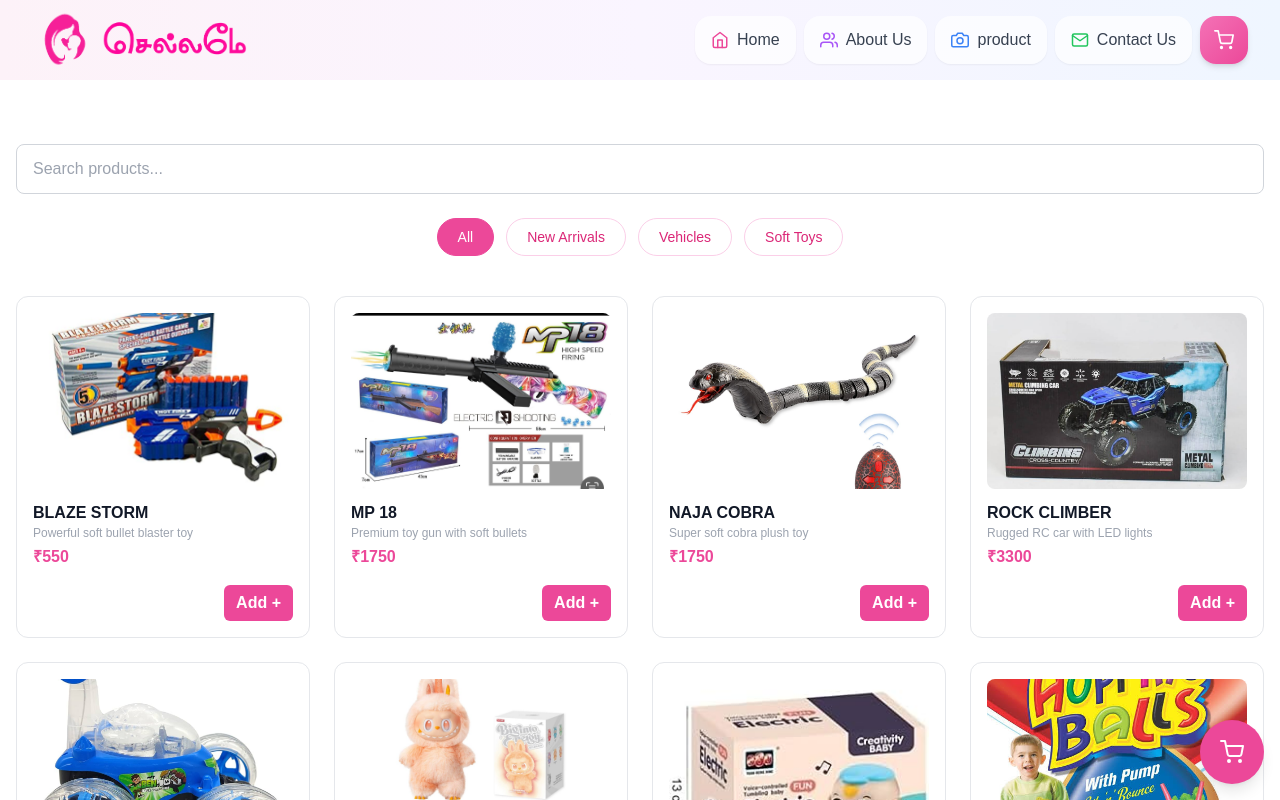
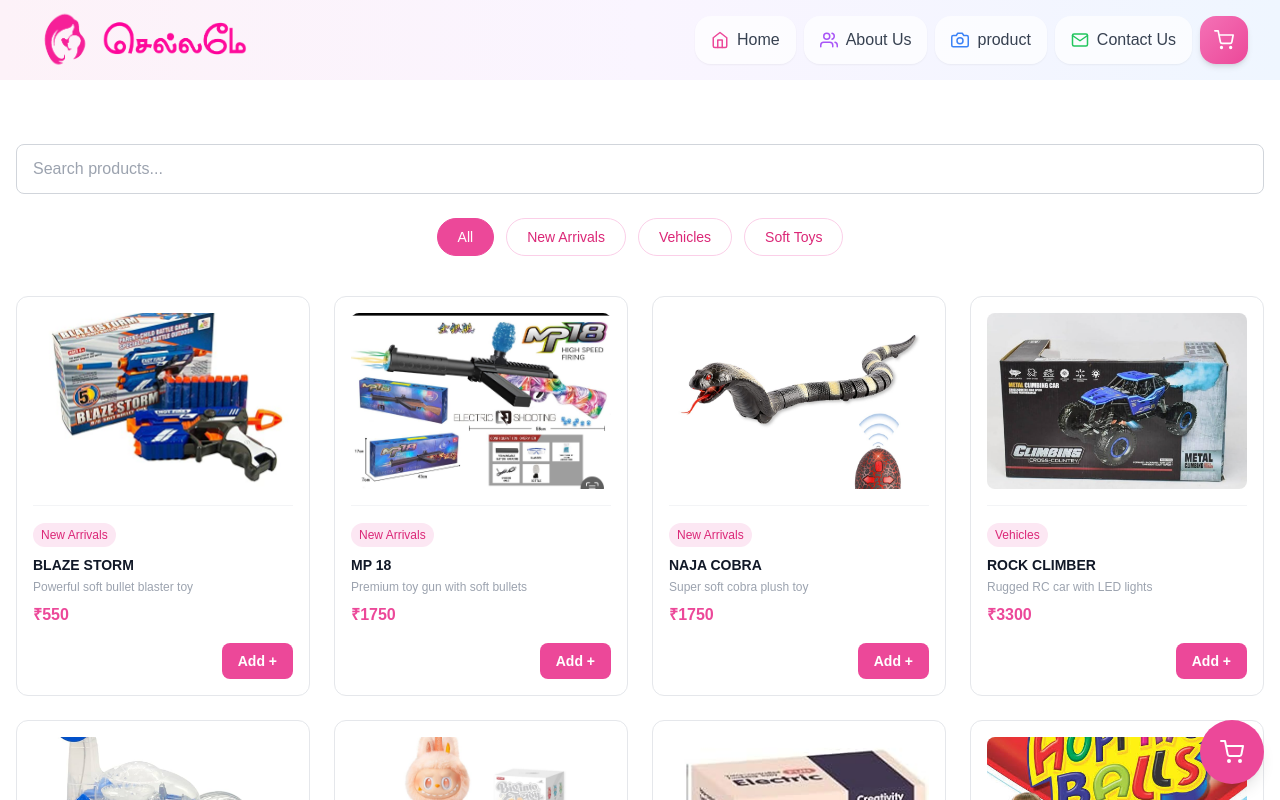
Before and after one commit to Hruthikstar/toy_shop_web, a Next.js app: page /gallery in a window 1280 px wide. Shown: the top 800 px of the page. Built offline with nearby package versions, Linux system fonts and the light colour scheme.

Commit message:
Gallery: perfect alignment for all product card elements

```diff
--- a/src/app/gallery/page.js
+++ b/src/app/gallery/page.js
@@ -164,16 +164,19 @@ export default function GalleryPage() {
 
                 <div className="flex-1" />
 
-                <div className="mt-3">
+                <div className="mt-4 pt-4 border-t border-gray-100">
                   <div className="text-left mb-3">
-                    <h3 className="font-semibold text-gray-900">{product.name}</h3>
-                    <p className="text-xs text-gray-400">{product.description}</p>
-                    <p className="font-bold text-pink-500 mt-1">₹{product.price}</p>
+                    <span className="inline-block px-2 py-1 text-xs bg-pink-100 text-pink-600 rounded-full font-medium mb-2">
+                      {product.category}
+                    </span>
+                    <h3 className="font-semibold text-gray-900 text-sm">{product.name}</h3>
+                    <p className="text-xs text-gray-400 mt-1">{product.description}</p>
+                    <p className="font-bold text-pink-500 mt-2">₹{product.price}</p>
                   </div>
 
                   <div className="flex items-center justify-between gap-2 mt-4">
                     {(quantities[product.id] || 1) > 1 && (
-                      <div className="text-sm font-semibold text-gray-700">Qty: {quantities[product.id]}</div>
+                      <div className="text-xs font-semibold text-gray-600">Qty: {quantities[product.id]}</div>
                     )}
                     {(quantities[product.id] || 1) === 1 && <div />}
 
@@ -194,7 +197,7 @@ export default function GalleryPage() {
                         // reset quantity to 1 for this product
                         setQuantities((q) => ({ ...q, [product.id]: 1 }));
                       }}
-                      className="px-3 py-1.5 bg-pink-500 text-white font-semibold rounded-md hover:bg-pink-600 transition"
+                      className="px-4 py-2 bg-pink-500 text-white text-sm font-semibold rounded-lg hover:bg-pink-600 transition"
                       aria-label={`Add ${product.name} to cart`}
                     >
                       Add +
```
